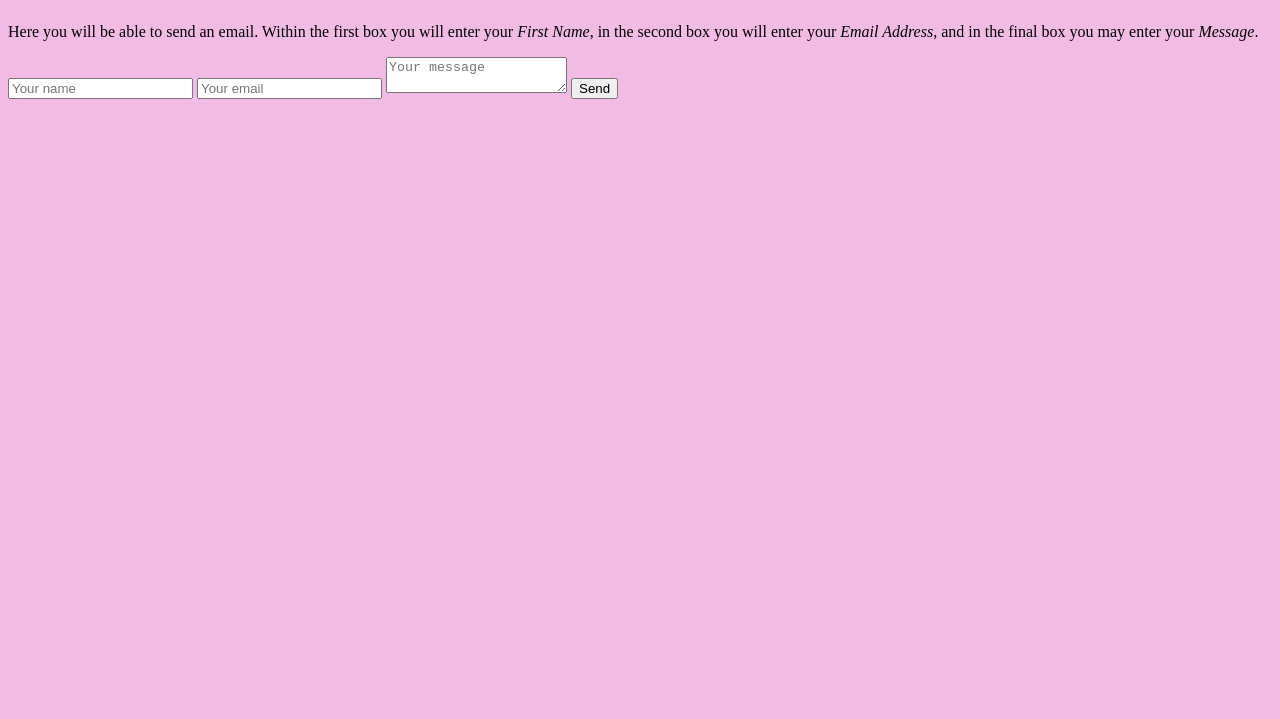
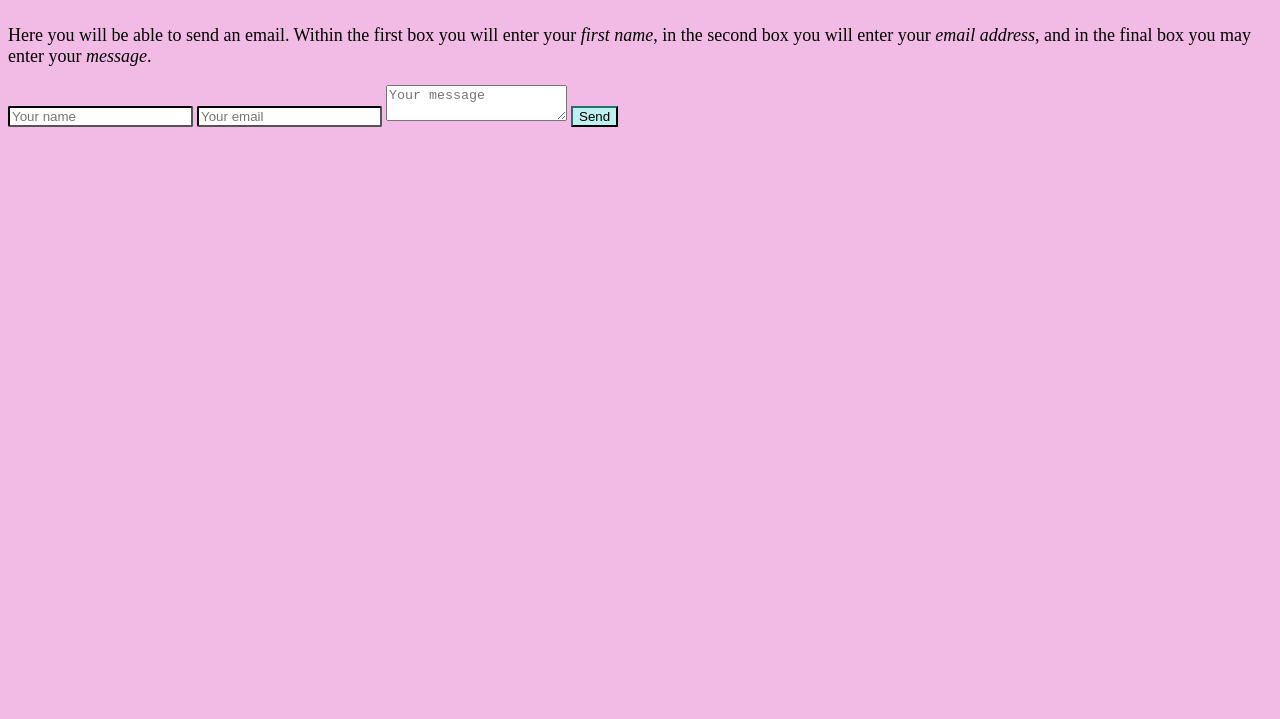
Before and after one commit to hellemond/week14, a plain HTML site: page index.html in a window 1280 px wide. Shown: the part 81-800 px from the top of the page. Drawn offline with Linux system fonts and the light colour scheme.

Commit message:
styling to input boxes added, screenshot added to folder

```diff
--- a/CSS/style.css
+++ b/CSS/style.css
@@ -3,3 +3,23 @@ display: flex;
 flex-direction: column;
 background-color: #f2bbe5;
 }
+
+input[type=submit]{
+    background-color: #bdf0ee;
+    border-color: #091f1e;
+
+}
+
+input[type=text]{
+    border-radius: 2px;
+    border-color: #000000;
+}
+
+input[type=email]{
+    border-radius: 2px;
+    border-color: #000000;
+}
+
+p{
+    font-size: 18px;
+}
--- a/index.html
+++ b/index.html
@@ -13,9 +13,9 @@
     <h1>Send an Email</h1>
     <p>
         Here you will be able to send an email. Within the first box you will
-        enter your <em>First Name</em>, in the second box you will enter your
-        <em>Email Address</em>, and in the final box you may enter your
-        <em>Message</em>.
+        enter your <em>first name</em>, in the second box you will enter your
+        <em>email address</em>, and in the final box you may enter your
+        <em>message</em>.
     </p>
     <form method="POST" action="https://simple-form.com/youremail@domain.com">
         <input type="text" name="name" placeholder="Your name" />
```
Also changed, not shown: yayitworks.png (added).
